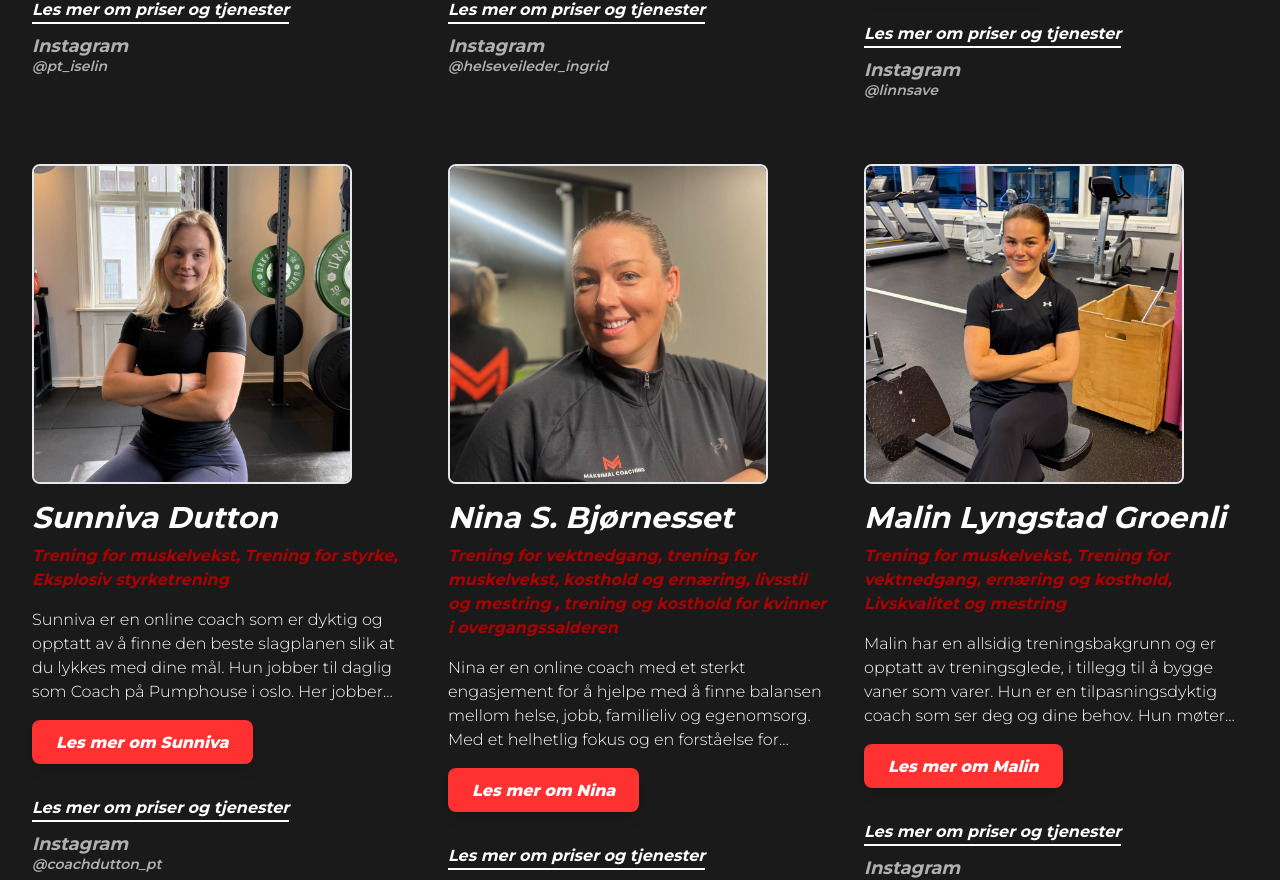
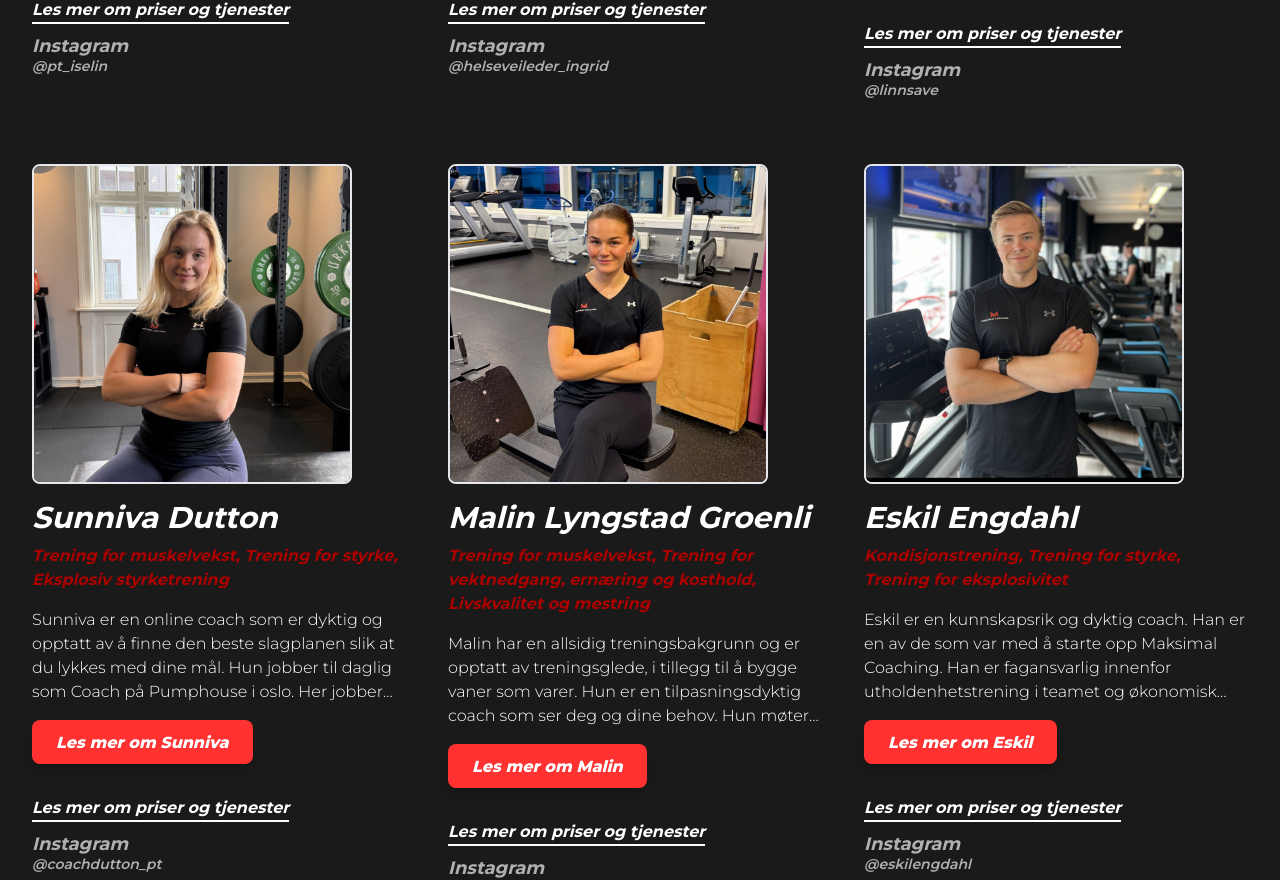
Before and after one commit to ekaspersen/maksimalcoaching, a Next.js app: page /team in a window 1280 px wide. Shown: the part 1808-2688 px from the top of the page. Built offline with nearby package versions, Linux system fonts and the light colour scheme.

Commit message:
Delete Nina S. Bjørnesset's coach profile
Removed Nina S. Bjørnesset's profile and details from coaches data.

```diff
--- a/app/data/coaches.js
+++ b/app/data/coaches.js
@@ -244,41 +244,6 @@ Sunniva er en coach som er veldig opptatt av det medmenneskelige samtidig som hu
   },
 
   {
-    id: "nina-sb",
-    name: "Nina S. Bjørnesset",
-    fname: "Nina",
-    image: "/nina-sb.jpg",
-    specialties:
-      "Trening for vektnedgang, trening for muskelvekst, kosthold og ernæring, livsstil og mestring , trening og kosthold for kvinner i overgangssalderen",
-    experiences: [
-      "Personlig trener – Active Education",
-      "Kostholdsveileder – Active Education",
-      "Meno Trainer – Meno business",
-    ],
-    about: `HVEM ER NINA?:
-        Nina er en online coach med et sterkt engasjement for å hjelpe med å finne balansen mellom helse, jobb, familieliv og egenomsorg. Med et helhetlig fokus og en forståelse for hvordan livet faktisk ser ut, skreddersyr hun trenings- og kostholdsplaner som passer inn i en travel hverdag – uten press, pekefingre eller dietter.
-
-        Som mamma i full jobb vet hun hvor krevende det kan være å sette seg selv først. Hun har selv møtt ulike utfordringer i livet som gjør at hun møter hver kunde med forståelse, omsorg og et ekte ønske om å bidra til varig endring – både fysisk og mentalt.
-
-HVORFOR VELGE NINA SOM COACH?:
-
-Nina brenner for å hjelpe andre til å føle seg sterke, trygge og i balanse – uansett utgangspunkt. Gjennom sitt arbeid ønsker hun å vise at det er mulig å ta vare på seg selv, uten å måtte være "perfekt".
-
-Hun har erfaring fra mange år med styrketrening og har tidligere spilt både håndball og fotball. Hun holder selv på med en livsstilsendring etter hun ble utbrent for noen år siden og vet hvor vanskelig det kan være å komme i gang med endringer og finne gode løsninger.
-
-Hos Nina handler trening og kosthold om mer enn bare kropp – det handler om hele mennesket.
-`,
-    shortBio:
-      "Nina er en online coach med et sterkt engasjement for å hjelpe med å finne balansen mellom helse, jobb, familieliv og egenomsorg. Med et helhetlig fokus og en forståelse for hvordan livet faktisk ser ut, skreddersyr hun trenings- og kostholdsplaner som passer inn i en travel hverdag – uten press, pekefingre eller dietter.",
-    email: "malin.groenli@maksimalcoaching.no",
-    instagram: "https://www.instagram.com/pt.coach.nina/",
-    instagramAt: "pt.coach.nina",
-    tjeneste1: "Kombinert oppfølging",
-    tjeneste2: "Treningsoppfølging",
-    tjeneste3: "Kostholdsoppfølging",
-  },
-
-  {
     id: "malin-groenli",
     name: "Malin Lyngstad Groenli",
     fname: "Malin",
```
